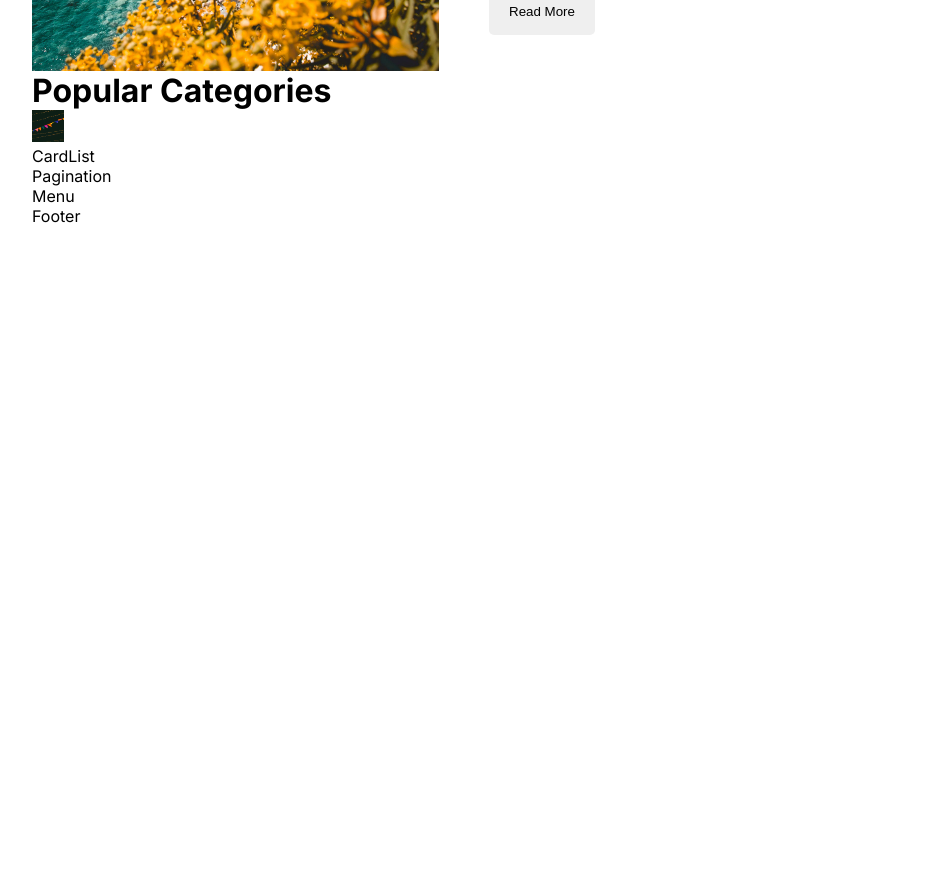
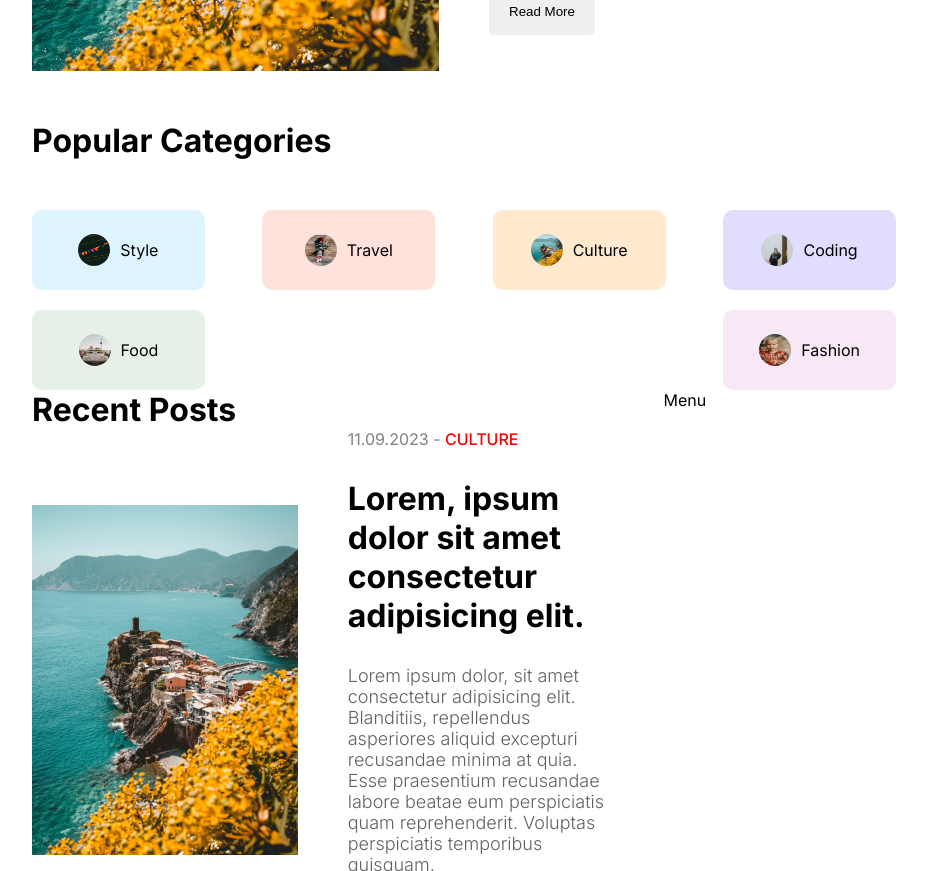
Before and after one commit to CourtneyCarson/next-blog, a Next.js app: page / in a window 1280 px wide. Shown: the part 880-1751 px from the top of the page, without its empty margins (176-1103 px from the left). Before the commit the page ends 1106 px from the top, so only its background shows below. Built offline with nearby package versions, Linux system fonts and the light colour scheme.

Commit message:
card and card list styling, custom css

```diff
--- a/src/app/homepage.module.css
+++ b/src/app/homepage.module.css
@@ -0,0 +1,4 @@
+.content {
+  display: flex;
+  gap: 50px;
+}
--- /dev/null
+++ b/src/components/card/card.jsx
@@ -0,0 +1,29 @@
+import styles from './card.module.css';
+import Image from 'next/image';
+import Link from 'next/link';
+
+export const Card = () => {
+  return (
+    <div className={styles.container}>
+      <div className={styles.imageContainer}>
+        <Image src="/p1.jpeg" alt="" fill className={styles.image} />
+      </div>
+      <div className={styles.textContainer}>
+        <div className={styles.detail}>
+          <span className={styles.date}>11.09.2023 - </span>
+          <span className={styles.category}>CULTURE</span>
+        </div>
+        <h1>Lorem, ipsum dolor sit amet consectetur adipisicing elit.</h1>
+        <p className={styles.desc}>
+          Lorem ipsum dolor, sit amet consectetur adipisicing elit. Blanditiis,
+          repellendus asperiores aliquid excepturi recusandae minima at quia.
+          Esse praesentium recusandae labore beatae eum perspiciatis quam
+          reprehenderit. Voluptas perspiciatis temporibus quisquam.
+        </p>
+        <Link href="/" className={styles.link}>
+          Read More
+        </Link>
+      </div>
+    </div>
+  );
+};
--- /dev/null
+++ b/src/components/card/card.module.css
@@ -0,0 +1,44 @@
+.container {
+  margin-bottom: 50px;
+  display: flex;
+  align-items: center;
+  gap: 50px;
+}
+
+.imageContainer {
+  flex: 1;
+  height: 350px;
+  position: relative;
+}
+
+.image {
+  object-fit: cover;
+}
+
+.textContainer {
+  flex: 1;
+  display: flex;
+  flex-direction: column;
+  gap: 30px;
+}
+
+.date {
+  color: gray;
+}
+
+.category {
+  color: red;
+  font-weight: 500;
+}
+
+.desc {
+  font-size: 18px;
+  font-weight: 300;
+  color: var(--softTextColor);
+}
+
+.link {
+  border-bottom: 1px solid crimson;
+  width: max-content;
+  padding: 2px 0;
+}
--- a/src/components/cardList/cardList.jsx
+++ b/src/components/cardList/cardList.jsx
@@ -1,10 +1,21 @@
+import { Card } from '../card/card';
 import { Pagination } from '../pagination/Pagination';
 import styles from './cardlist.module.css';
+import Image from 'next/image';
 
 export const CardList = () => {
   return (
     <div className={styles.container}>
-      CardList
+      <h1>Recent Posts</h1>
+      <div className={styles.posts}>
+        <div className={styles.post}>
+          <Card />
+          <Card />
+          <Card />
+          <Card />
+        </div>
+      </div>
+
       <Pagination />
     </div>
   );
--- a/src/components/cardList/cardlist.module.css
+++ b/src/components/cardList/cardlist.module.css
@@ -1,3 +1,3 @@
-.container{
-  /* background-color: red; */
+.container {
+  flex: 5;
 }
--- a/src/components/categoryList/categoryList.jsx
+++ b/src/components/categoryList/categoryList.jsx
@@ -6,10 +6,12 @@ import Image from 'next/image';
 export const CategoryList = () => {
   return (
     <div className={styles.container}>
-      <h1 className={styles.category}>Popular Categories</h1>
-      <div className={styles.category}>
-        <div className={styles.category}>
-          <Link href='/blog?cat=style'>
+      <h1 className={styles.title}>Popular Categories</h1>
+      {/* add both cat and style classes */}
+      <div className={styles.categories}>
+        <Link
+          href="/blog?cat=style"
+          className={`${styles.category} ${styles.style}`}>
           <Image
             src="/style.png"
             alt=""
@@ -17,8 +19,73 @@ export const CategoryList = () => {
             height={32}
             className={styles.image}
           />
+          style
         </Link>
-        </div>
+        {/* travel */}
+        <Link
+          href="/blog?cat=style"
+          className={`${styles.category} ${styles.travel}`}>
+          <Image
+            src="/travel.png"
+            alt=""
+            width={32}
+            height={32}
+            className={styles.image}
+          />
+          travel
+        </Link>
+        {/* culture */}
+        <Link
+          href="/blog?cat=style"
+          className={`${styles.category} ${styles.culture}`}>
+          <Image
+            src="/culture.png"
+            alt=""
+            width={32}
+            height={32}
+            className={styles.image}
+          />
+          culture
+        </Link>
+        {/* coding */}
+        <Link
+          href="/blog?cat=style"
+          className={`${styles.category} ${styles.coding}`}>
+          <Image
+            src="/coding.png"
+            alt=""
+            width={32}
+            height={32}
+            className={styles.image}
+          />
+          coding
+        </Link>
+        {/* food */}
+        <Link
+          href="/blog?cat=style"
+          className={`${styles.category} ${styles.food}`}>
+          <Image
+            src="/food.png"
+            alt=""
+            width={32}
+            height={32}
+            className={styles.image}
+          />
+          food
+        </Link>
+        {/* fashion */}
+        <Link
+          href="/blog?cat=style"
+          className={`${styles.category} ${styles.fashion}`}>
+          <Image
+            src="/fashion.png"
+            alt=""
+            width={32}
+            height={32}
+            className={styles.image}
+          />
+          fashion
+        </Link>
       </div>
     </div>
   );
--- a/src/components/categoryList/categoryList.module.css
+++ b/src/components/categoryList/categoryList.module.css
@@ -1,3 +1,73 @@
-.container{
-  /* background-color: red; */
+.container {
 }
+
+.title {
+  margin: 50px 0px;
+}
+
+.categories {
+  display: flex;
+  flex-wrap: wrap;
+  justify-content: space-between;
+  gap: 20px;
+}
+
+.category {
+  display: flex;
+  align-items: center;
+  gap: 10px;
+  text-transform: capitalize;
+  width: 15%;
+  height: 80px;
+  justify-content: center;
+  border-radius: 10px;
+}
+
+.category.style {
+  background-color: #57c4ff31;
+}
+
+.category.fashion {
+  background-color: #da85c731;
+}
+
+.category.food {
+  background-color: #7fb88133;
+}
+
+.category.travel {
+  background-color: #ff795736;
+}
+
+.category.culture {
+  background-color: #ffb04f45;
+}
+
+.category.coding {
+  background-color: #5e4fff31;
+}
+
+.image {
+  border-radius: 50%;
+}
+
+@media screen and (max-width: 1280px) {
+  .category {
+    width: 20%;
+  }
+}
+@media screen and (max-width: 1024px) {
+  .category {
+    width: 25%;
+  }
+}
+@media screen and (max-width: 768px) {
+  .category {
+    width: 45%;
+  }
+}
+@media screen and (max-width: 640px) {
+  .category {
+    width: 100%;
+  }
+}
--- a/src/components/menu/menu.module.css
+++ b/src/components/menu/menu.module.css
@@ -1,3 +1,3 @@
 .container{
-  /* background-color: red; */
+ flex: 2;
 }
```
Lines whose indentation alone changed are shown as unchanged.
